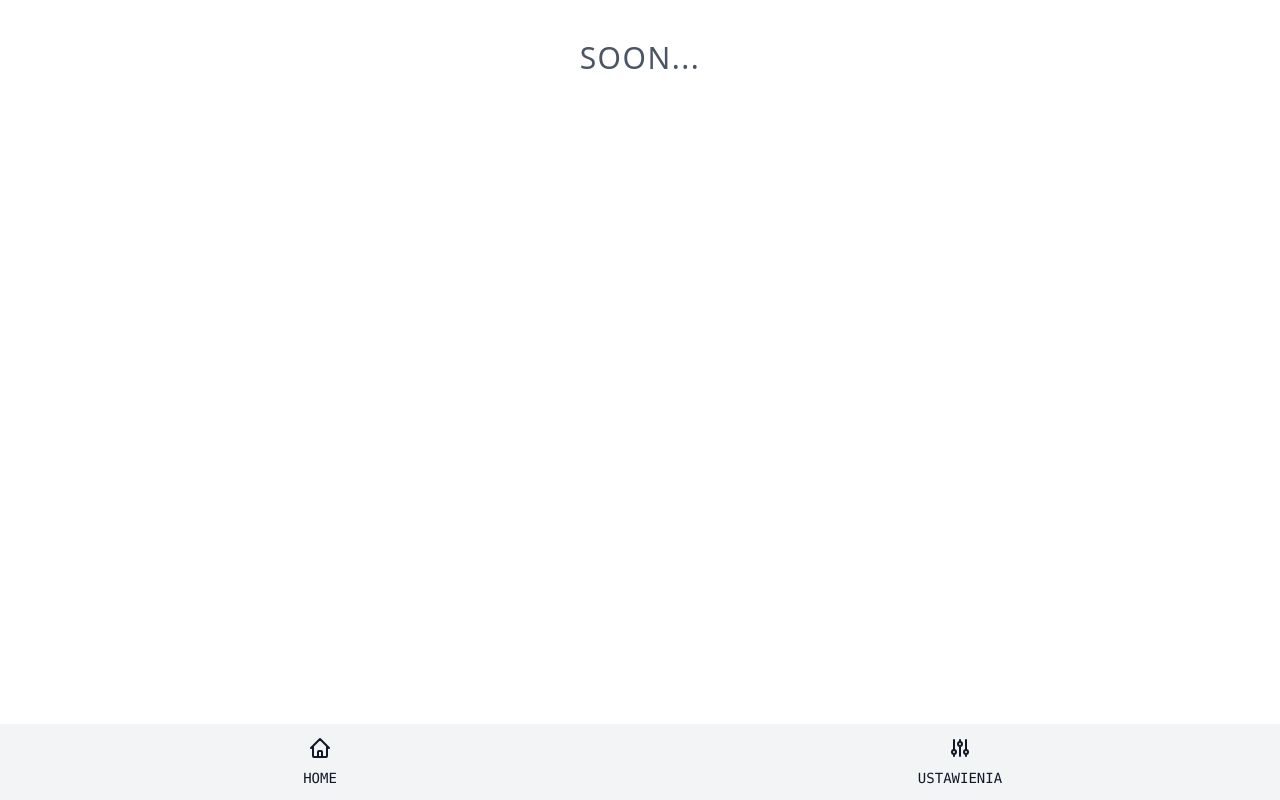
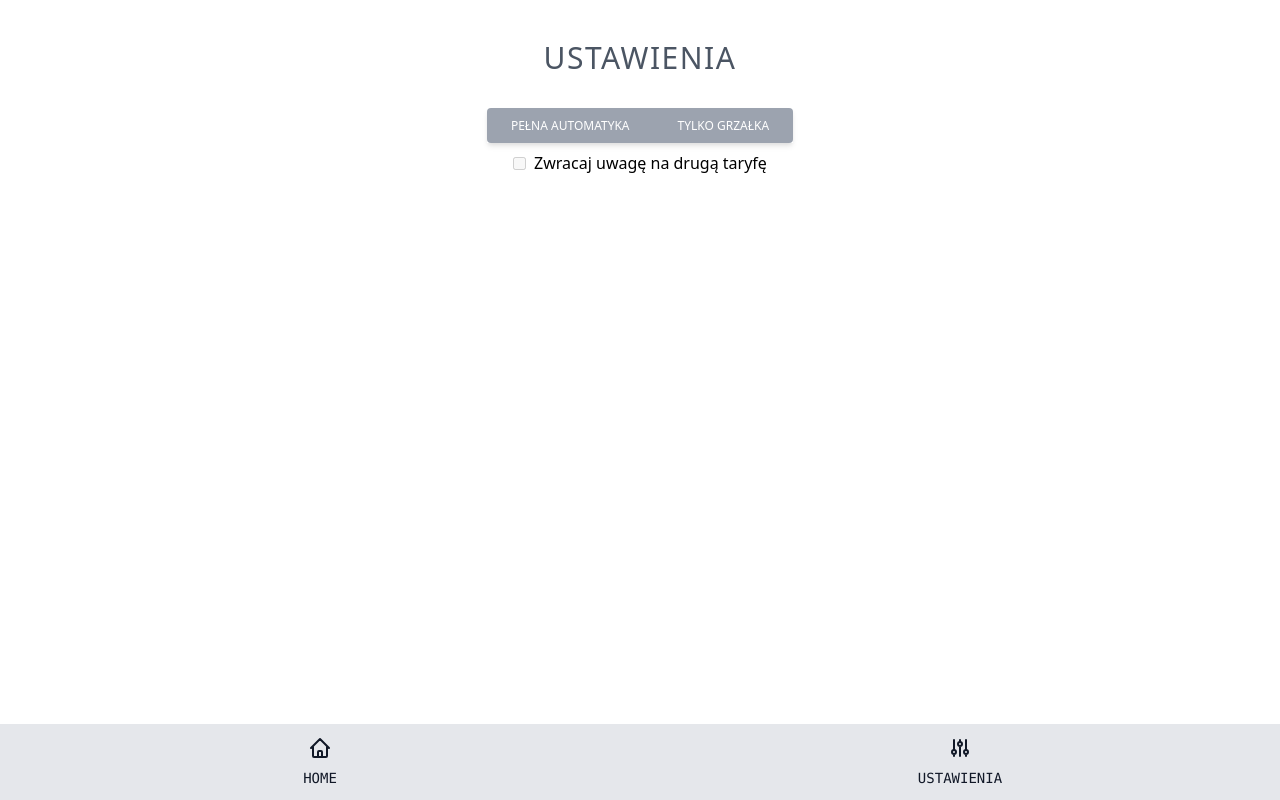
Before and after one commit to suwalszczyzna/home_automation_gui, a Vue app: page /settings in a window 1280 px wide. Built offline with nearby package versions, Linux system fonts and the light colour scheme; no server answers.

Commit message:
shows actual mode

```diff
--- a/src/components/DeviceIndicator.vue
+++ b/src/components/DeviceIndicator.vue
@@ -20,7 +20,7 @@
 </template>
 
 <script lang="ts">
-import { defineComponent } from "vue";
+import { defineComponent, ref, computed, ComputedRef } from "vue";
 
 export default defineComponent({
   props: {
@@ -29,8 +29,12 @@ export default defineComponent({
     name: String,
   },
   setup(props) {
+    const statusText: ComputedRef<string> = computed((): string =>
+      props.state ? "ON" : "OFF"
+    );
+
     return {
-      statusText: props.state ? "ON" : "OFF",
+      statusText,
     };
   },
 });
--- /dev/null
+++ b/src/components/OperationModes.vue
@@ -0,0 +1,84 @@
+<template>
+  <div v-if="isLoading" class="flex items-center justify-center">
+    <h1>Ładowanie...</h1>
+  </div>
+  <div v-else>
+    <div class="flex items-center justify-center">
+      <div
+        class="inline-flex shadow-md hover:shadow-lg focus:shadow-lg"
+        role="group"
+      >
+        <a
+          href="#"
+          class="rounded-l px-6 py-2.5 bg-gray-400 text-white font-medium text-xs leading-tight uppercase hover:bg-blue-700 focus:bg-blue-700 focus:outline-none focus:ring-0 transition duration-150 ease-in-out"
+          :class="{ 'bg-blue-900': isAutoMode }"
+        >
+          Pełna automatyka
+        </a>
+        <a
+          href="#"
+          class="rounded-r px-6 py-2.5 bg-gray-400 text-white font-medium text-xs leading-tight uppercase hover:bg-blue-700 focus:bg-blue-700 focus:outline-none focus:ring-0 transition duration-150 ease-in-out"
+          :class="{ 'bg-blue-900': isHeaterMode }"
+        >
+          Tylko grzałka
+        </a>
+      </div>
+    </div>
+    <div class="m-2 flex items-center justify-center">
+      <label class="flex items-center">
+        <input
+          disabled
+          :checked="isLowCostHeater"
+          type="checkbox"
+          class="form-checkbox"
+        />
+        <span class="ml-2">Zwracaj uwagę na drugą taryfę</span>
+      </label>
+    </div>
+  </div>
+</template>
+<script lang="ts">
+import { defineComponent, onMounted, ref, computed } from "vue";
+
+export default defineComponent({
+  name: "OperationModes",
+  setup() {
+    const operationMode = ref("");
+    const isLowCostHeater = ref(false);
+    const isLoading = ref(true);
+    const isAutoMode = ref(false);
+    const isHeaterMode = ref(false);
+
+    onMounted(() => {
+      isLoading.value = true;
+      fetch("http://192.168.1.25:5000/api/get_actual_mode")
+        .then((response) => response.json())
+        .then((data) => {
+          console.log(data);
+          operationMode.value = data.operation_mode;
+          isLowCostHeater.value = data.heater_on_lower_cost_only;
+          isLoading.value = false;
+          if (operationMode.value == "auto_mode") {
+            isAutoMode.value = true;
+            isHeaterMode.value = false;
+          } else if (operationMode.value == "auto_mode_heater") {
+            isAutoMode.value = false;
+            isHeaterMode.value = true;
+          }
+        })
+        .catch((err) => {
+          console.error(err);
+          isLoading.value = false;
+        });
+    });
+
+    return {
+      operationMode,
+      isLowCostHeater,
+      isLoading,
+      isAutoMode,
+      isHeaterMode,
+    };
+  },
+});
+</script>
--- a/src/layouts/AppLayoutNavbar.vue
+++ b/src/layouts/AppLayoutNavbar.vue
@@ -1,6 +1,6 @@
 <template>
   <nav
-    class="fixed bottom-0 inset-x-0 bg-gray-100 flex justify-between text-sm text-gray-900 uppercase font-mono"
+    class="fixed bottom-0 inset-x-0 bg-gray-200 flex justify-between text-sm text-gray-900 uppercase font-mono"
   >
     <router-link
       to="/"
--- a/src/views/Home.vue
+++ b/src/views/Home.vue
@@ -5,7 +5,6 @@
     >
       Home automation
     </h1>
-
     <h2 class="p-2 mt-4 text-xl">Stan urządzeń</h2>
     <div class="flex flex-row justify-center text-4xl">
       <DeviceIndicator :state="valveStatus" iconName="valve.png" name="Zawór" />
--- a/src/views/Settings.vue
+++ b/src/views/Settings.vue
@@ -3,15 +3,22 @@
     <h1
       class="m-6 p-2 text-3xl text-center tracking-wider uppercase font-medium text-gray-600"
     >
-      Soon...
+      Ustawienia
     </h1>
+    <div>
+      <OperationModes />
+    </div>
   </div>
 </template>
 
 <script lang="ts">
 import { defineComponent } from "vue";
+import OperationModes from "@/components/OperationModes.vue";
 
 export default defineComponent({
   name: "Settings",
+  components: {
+    OperationModes,
+  },
 });
 </script>
```
